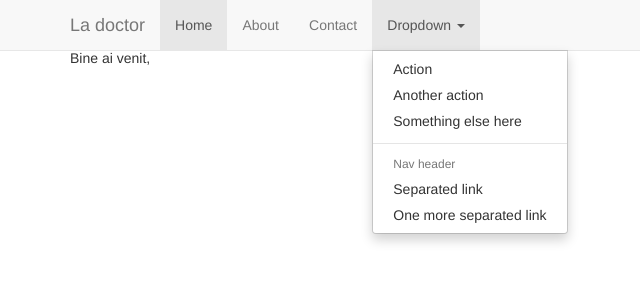
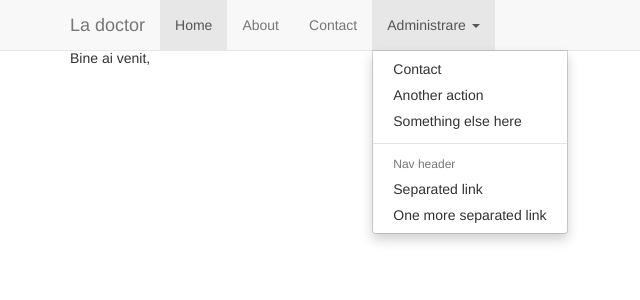
Before and after one commit to Rwki/lucrari, a PHP site: page /index.php in a window 1280 px wide, after a click on "Administrare". Shown: the top 300 px of the page, without its empty margins (245-885 px from the left). Run offline with PHP 8.4, Linux system fonts and the light colour scheme; the visitor is signed in with stand-in values (Sample User, id 1); some libraries are stand-ins or nearby versions.

Commit message:
Meniu administrarE

```diff
--- a/templates/header.php
+++ b/templates/header.php
@@ -42,10 +42,11 @@
         <li class="active"><a href="#">Home</a></li>
         <li><a href="#about">About</a></li>
         <li><a href="#contact">Contact</a></li>
+        <?php if (!empty($user)): ?>
         <li class="dropdown">
-          <a href="#" class="dropdown-toggle" data-toggle="dropdown" role="button" aria-haspopup="true" aria-expanded="false">Dropdown <span class="caret"></span></a>
+          <a href="#" class="dropdown-toggle" data-toggle="dropdown" role="button" aria-haspopup="true" aria-expanded="false">Administrare <span class="caret"></span></a>
           <ul class="dropdown-menu">
-            <li><a href="#">Action</a></li>
+            <li><a href="#">Contact</a></li>
             <li><a href="#">Another action</a></li>
             <li><a href="#">Something else here</a></li>
             <li role="separator" class="divider"></li>
@@ -55,6 +56,7 @@
           </ul>
         </li>
         <li><?php print $user->mail; ?></li>
+        <?php endif; ?>
       </ul>
     </div><!--/.nav-collapse -->
   </div>
```
